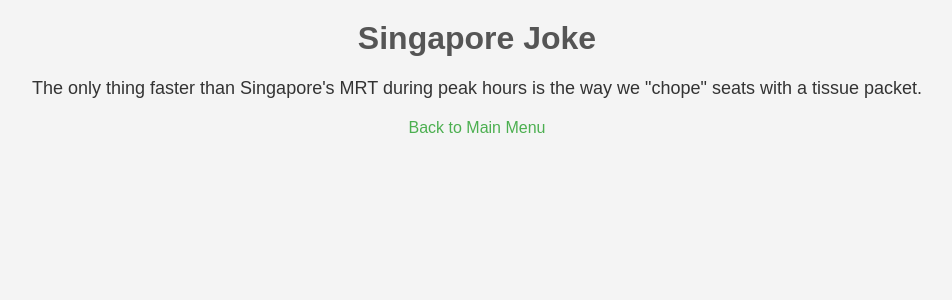
After one commit to Dannn66/AC6007-0819Update, a Flask app: page /joke in a window 1280 px wide. The commit adds this page. Shown: the top 300 px of the page, without its empty margins (163-1115 px from the left). Run offline with Flask 3, Linux system fonts and the light colour scheme.

Commit message:
Add files via upload

```diff
--- /dev/null
+++ b/templates/joke.html
@@ -0,0 +1,47 @@
+<!DOCTYPE html>
+<html lang="en">
+<head>
+    <meta charset="UTF-8">
+    <meta name="viewport" content="width=device-width, initial-scale=1.0">
+    <title>Singapore Joke</title>
+    <style>
+        body {
+            font-family: Arial, sans-serif;
+            margin: 0;
+            padding: 0;
+            background-color: #f4f4f4;
+            color: #333;
+        }
+
+        h1 {
+            color: #555;
+            text-align: center;
+            margin-top: 20px;
+        }
+
+        p {
+            font-size: 18px;
+            text-align: center;
+            margin: 20px;
+        }
+
+        a {
+            display: block;
+            text-align: center;
+            margin-top: 20px;
+            font-size: 16px;
+            color: #4CAF50;
+            text-decoration: none;
+        }
+
+        a:hover {
+            text-decoration: underline;
+        }
+    </style>
+</head>
+<body>
+    <h1>Singapore Joke</h1>
+    <p>The only thing faster than Singapore's MRT during peak hours is the way we "chope" seats with a tissue packet.</p>
+    <a href="/">Back to Main Menu</a>
+</body>
+</html>
--- a/templates/main.html
+++ b/templates/main.html
@@ -65,7 +65,7 @@
 </head>
 <body>
     <div class="container">
-        <h2>Hi, {{r}}, how can I help you today?</h2>
+        <h2>Hi, {{ r }}, how can I help you today?</h2>
         <form action="/prediction" method="post">
             <input type="submit" value="Share Price Prediction">
         </form>
@@ -75,6 +75,9 @@
         <form action="/" method="post">
             <input type="submit" value="End">
         </form>
+        <form action="/joke" method="get">
+            <input type="submit" value="Show Singapore Joke">
+        </form>
     </div>
 </body>
 </html>
```
